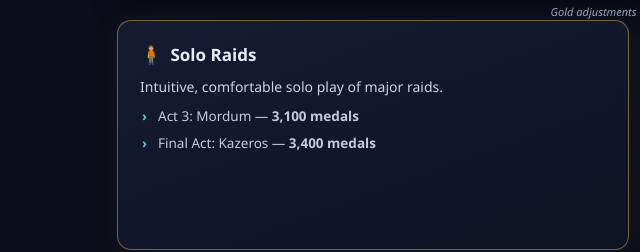
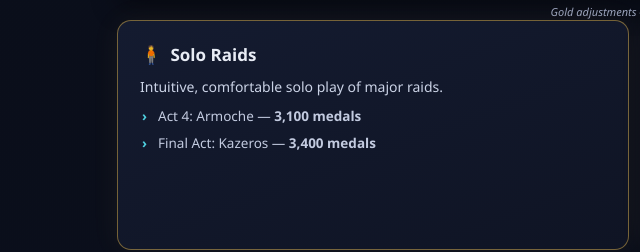
Before and after one commit to shizukaziye/loa-on-2026-summer, a plain HTML site: page index.html in a window 1280 px wide. Shown: the part 3984-4236 px from the top of the page, 3-643 px from the left. Drawn offline with Linux system fonts and the light colour scheme.

Commit message:
Solo raid: Act 4: Armoche (was Act 3: Mordum)
Co-Authored-By: Claude Opus 4.8 <noreply@anthropic.com>

```diff
--- a/index.html
+++ b/index.html
@@ -302,7 +302,7 @@
         <h3><span class="ic">🧍</span> Solo Raids</h3>
         <p>Intuitive, comfortable solo play of major raids.</p>
         <ul>
-          <li>Act 3: Mordum — <b>3,100 medals</b></li>
+          <li>Act 4: Armoche — <b>3,100 medals</b></li>
           <li>Final Act: Kazeros — <b>3,400 medals</b></li>
         </ul>
       </div>
```
